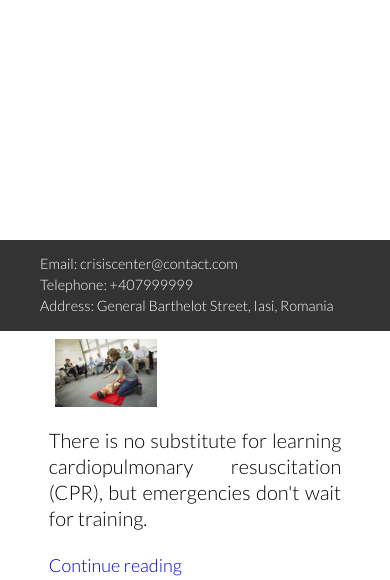
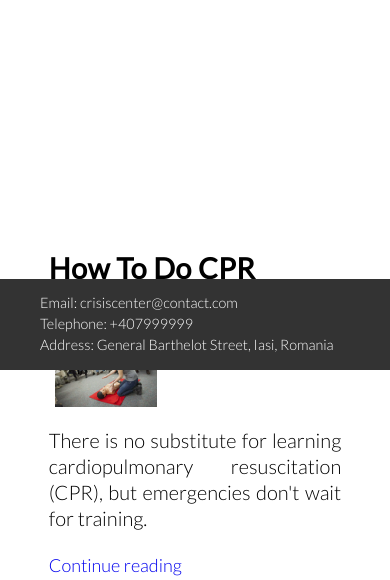
Before and after one commit to AlexandruSte/CrisisContainmentService, a PHP site: template views/articles.html in a window 390 px wide. Shown: the part 1422-2002 px from the top of the page. Run offline with PHP 8.4, Linux system fonts and the light colour scheme; the template is opened without the code that fills it, so the values that code supplies are empty.

Commit message:
Fixed footer

```diff
--- a/style/global_1300.css
+++ b/style/global_1300.css
@@ -39,7 +39,7 @@
         grid-gap: 3% 3%;
         margin:auto;
         margin-top: 2%;
-
+        margin-bottom: 10%;
     }
 
 
--- a/style/global_930.css
+++ b/style/global_930.css
@@ -66,4 +66,8 @@
     #articles_main > aside {
         width:75%;
     }
+
+    #articles_main {
+        margin-bottom: 10%;
+    }
 }
```
